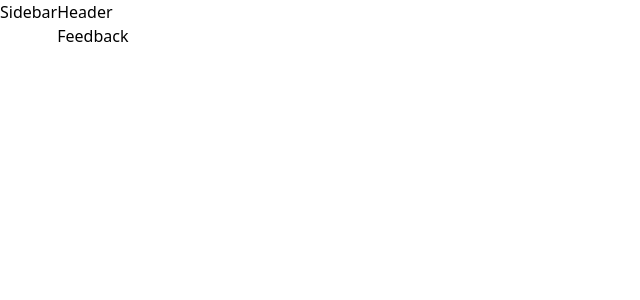
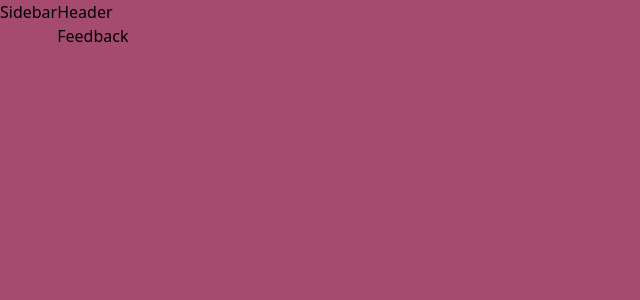
Before and after one commit to PeaceOloruntoba/nikita, a React (Vite) app: page / in a window 1280 px wide. Shown: the top 300 px of the page, without its empty margins (0-640 px from the left). Built offline with nearby package versions, Linux system fonts and the light colour scheme.

Commit message:
checkout

```diff
--- a/src/index.css
+++ b/src/index.css
@@ -1,6 +1,19 @@
 @import "tailwindcss";
 
-:root {
-  --primary: #6C1233;
-  --secondary: #A44B6F;
+@layer utilities {
+  .bg-primary {
+    background-color: #6c1233;
+  }
+
+  .text-primary {
+    color: #6c1233;
+  }
+
+  .bg-secondary {
+    background-color: #a44b6f;
+  }
+
+  .text-secondary {
+    color: #a44b6f;
+  }
 }
--- a/src/layouts/RootLayout.jsx
+++ b/src/layouts/RootLayout.jsx
@@ -5,7 +5,7 @@ import { Outlet } from "react-router";
 
 export default function RootLayout() {
   return (
-    <div className="w-screen h-screen flex">
+    <div className="w-screen h-screen flex bg-secondary">
       <Sidebar />
       <div className="flex flex-col w-full">
         <Header />
```
